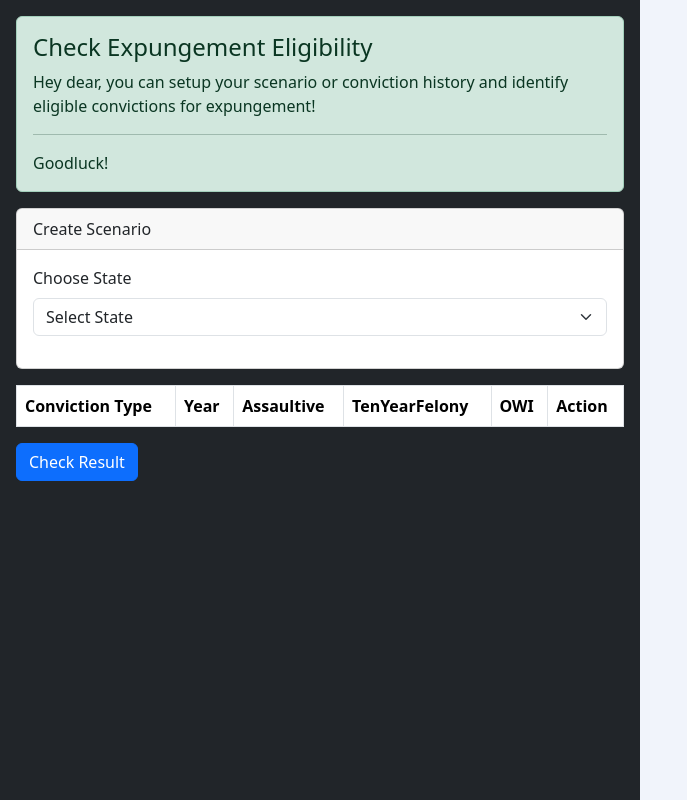
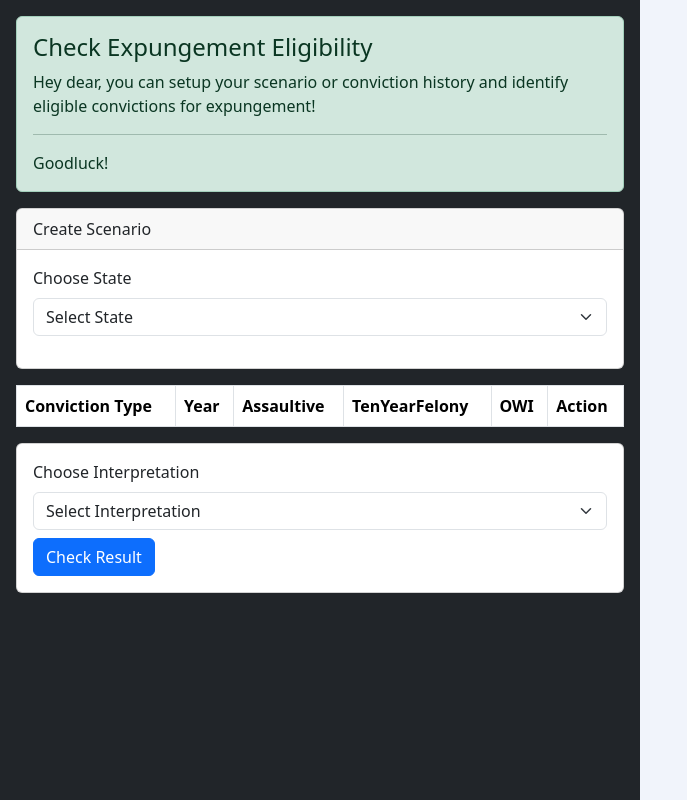
Before and after one commit to joshBeals/Expungement-Checker, a React (Create React App) app: page /scenario in a window 1280 px wide. Shown: the whole page, without its empty margins (0-687 px from the left). Built offline with nearby package versions, Linux system fonts and the light colour scheme.

Commit message:
App Modifications

```diff
--- a/src/components/ScenarioMain.js
+++ b/src/components/ScenarioMain.js
@@ -5,24 +5,33 @@
  */
 
 import { Trash } from "react-bootstrap-icons";
-import { Alert, Button, Table } from "react-bootstrap";
+import { Alert, Button, Table, Row, Col, Form, Card } from "react-bootstrap";
 import ScenarioForm from "../forms/ScenarioForm";
 import { useAppState } from "../store/AppStateContext";
 import ScenarioResult from "./ScenarioResult";
 import { useState } from "react";
 
 function ScenarioMain() {
-    const { scenarios, deleteScenario, showResult, setShowResult } = useAppState();
+    const { scenarios, deleteScenario, showResult, setShowResult, interpretation, setInterpretation } = useAppState();
+
+    const handleInterpretationChange = (e) => {
+        setInterpretation(e.target.value);
+    }
 
     const checkResult = () => {
         if (scenarios.length === 0) {
             alert("You haven't setup any scenario yet!");
         } else {
+            if (interpretation == '') {
+                alert("Please Select Interpretation!");
+            } else {
                 setShowResult(true);
+            }
         }
     }
 
     const goBack = () => {
+        setInterpretation('');
         setShowResult(false);
     }
 
@@ -64,6 +73,19 @@ function ScenarioMain() {
                     ))}
                 </tbody>
             </Table>
+
+            <Card>
+                <Card.Body>
+                    <Row className="mb-2">
+                        <Col xs={12}>
+                            <Form.Label>Choose Interpretation</Form.Label>
+                            <Form.Select value={interpretation} onChange={handleInterpretationChange} disabled={interpretation !== ""}>
+                                <option>Select Interpretation</option>
+                                <option key="forward" value="forward">Forward Waiting</option>
+                                <option key="backward" value="backward">Backward Waiting</option>
+                            </Form.Select>
+                        </Col>
+                    </Row>
                     {showResult ? (
                         <Button variant="primary" onClick={goBack}>
                         Go Back
@@ -73,6 +95,8 @@ function ScenarioMain() {
                         Check Result
                         </Button>
                     )}
+                </Card.Body>
+            </Card>
         </div>
     );
 };
--- a/src/components/ScenarioResult.js
+++ b/src/components/ScenarioResult.js
@@ -12,7 +12,7 @@ import ScenarioVisual from "./ScenarioVisual";
 import ScenarioMain from "./ScenarioMain";
 
 function ScenarioResult() {
-    const { scenarios, deleteScenario } = useAppState();
+    const { scenarios, deleteScenario, interpretation } = useAppState();
     const [result, setResult] = useState(null);
 
     console.log(scenarios);
@@ -103,9 +103,9 @@ function ScenarioResult() {
     }
 
     function determineTemporalRelation(yearDifference) {
-        if (yearDifference <= 3) {
+        if (yearDifference < 3) {
             return "withinThree";
-        } else if (yearDifference <= 5) {
+        } else if (yearDifference < 5) {
             return "withinFive";
         } else {
             return "beyondFive";
@@ -124,7 +124,8 @@ function ScenarioResult() {
                 predicate: alloyPredicate,
                 run: `run userDefinedPredicate for ${
                     scenarios.length + 1
-                } Event, ${scenarios.length + 1} Date`,
+                    } Event, ${scenarios.length + 1} Date`,
+                type: interpretation
             };
 
             // Make the API call
--- a/src/store/AppStateContext.js
+++ b/src/store/AppStateContext.js
@@ -35,6 +35,7 @@ export const AppStateProvider = ({ children }) => {
   });
 
   const [showResult, setShowResult] = useState(false);
+  const [interpretation, setInterpretation] = useState('');
 
   useEffect(() => {
     localStorage.setItem('ConvictionContext', JSON.stringify(convictions));
@@ -114,7 +115,9 @@ export const AppStateProvider = ({ children }) => {
     addScenario,
     deleteScenario,
     showResult,
-    setShowResult
+    setShowResult,
+    interpretation,
+    setInterpretation
   };
 
   return <AppStateContext.Provider value={value}>{children}</AppStateContext.Provider>;
```
Lines whose indentation alone changed are shown as unchanged.
